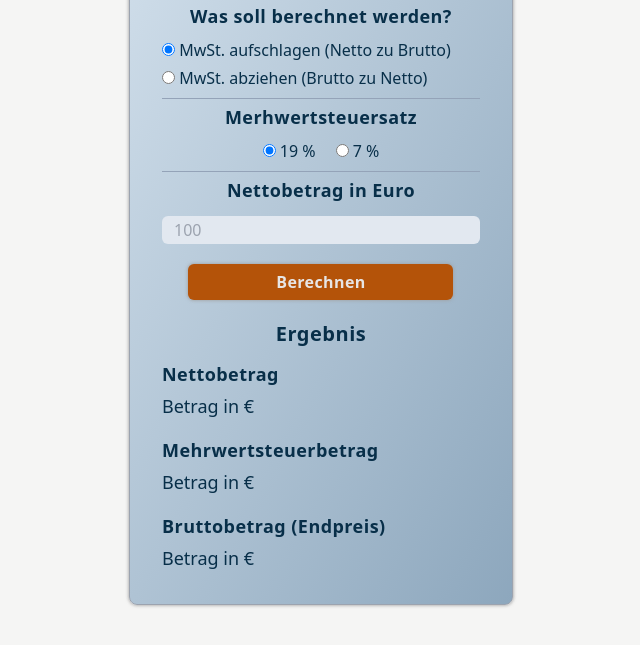
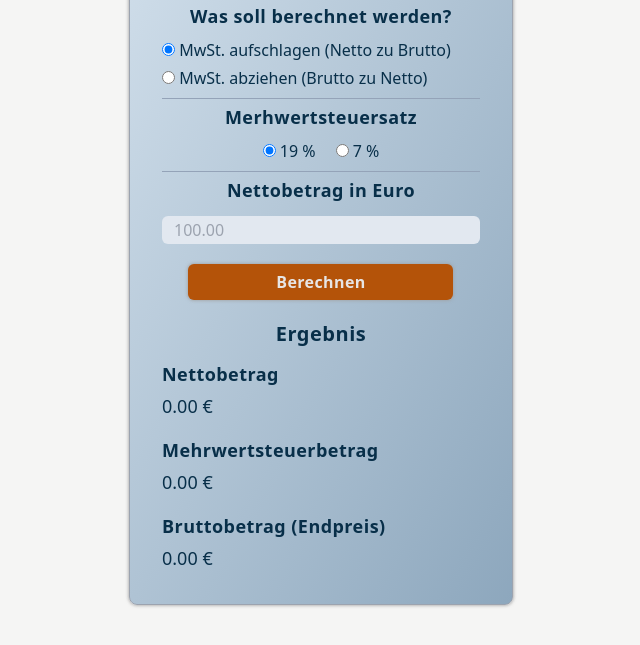
Before and after one commit to pozniej-znajde-wolne-haslo/MwSt.-Rechner_Tailwind, a website: page dist/index.html in a window 1280 px wide. Shown: the part 141-786 px from the top of the page, without its empty margins (319-959 px from the left). Drawn offline with Linux system fonts and the light colour scheme.

Commit message:
corrects the number-input to accept decimal numbers

```diff
--- a/dist/index.html
+++ b/dist/index.html
@@ -40,7 +40,7 @@
 
           <div class="flex flex-col gap-2 mt-1">
             <p id="typeOfCalculation" class="text-center text-lg font-bold tracking-wide mb-1">Nettobetrag in Euro</p>
-            <input type="number" id="inputSum" name="inputSum" placeholder="100"
+            <input type="number" step="any" id="inputSum" name="inputSum" placeholder="100.00"
               class="bg-slate-200 rounded-md py-0.5 pl-3">
           </div>
 
@@ -53,17 +53,17 @@
         <h3 class="text-center text-xl font-bold tracking-wide mt-2">Ergebnis</h3>
         <div>
           <p id="inputSumTag" class="text-lg font-bold tracking-wide mb-1">Nettobetrag</p>
-          <p id="inputSumDisplay" class="text-lg">Betrag in €</p>
+          <p id="inputSumDisplay" class="text-lg">0.00 €</p>
         </div>
 
         <div class="mt-1">
           <p id="vatAmount" class="text-lg font-bold tracking-wide mb-1">Mehrwertsteuerbetrag</p>
-          <p id="outputVat" class="text-lg">Betrag in €</p>
+          <p id="outputVat" class="text-lg">0.00 €</p>
         </div>
 
         <div class="mt-1">
           <p id="endResultDescription" class="text-lg font-bold tracking-wide mb-1">Bruttobetrag (Endpreis)</p>
-          <p id="endResult" class="text-lg mb-2">Betrag in €</p>
+          <p id="endResult" class="text-lg mb-2">0.00 €</p>
         </div>
       </div>
     </div>
```
Also changed, not shown: src/js/vat-calculator_img.png (added).
